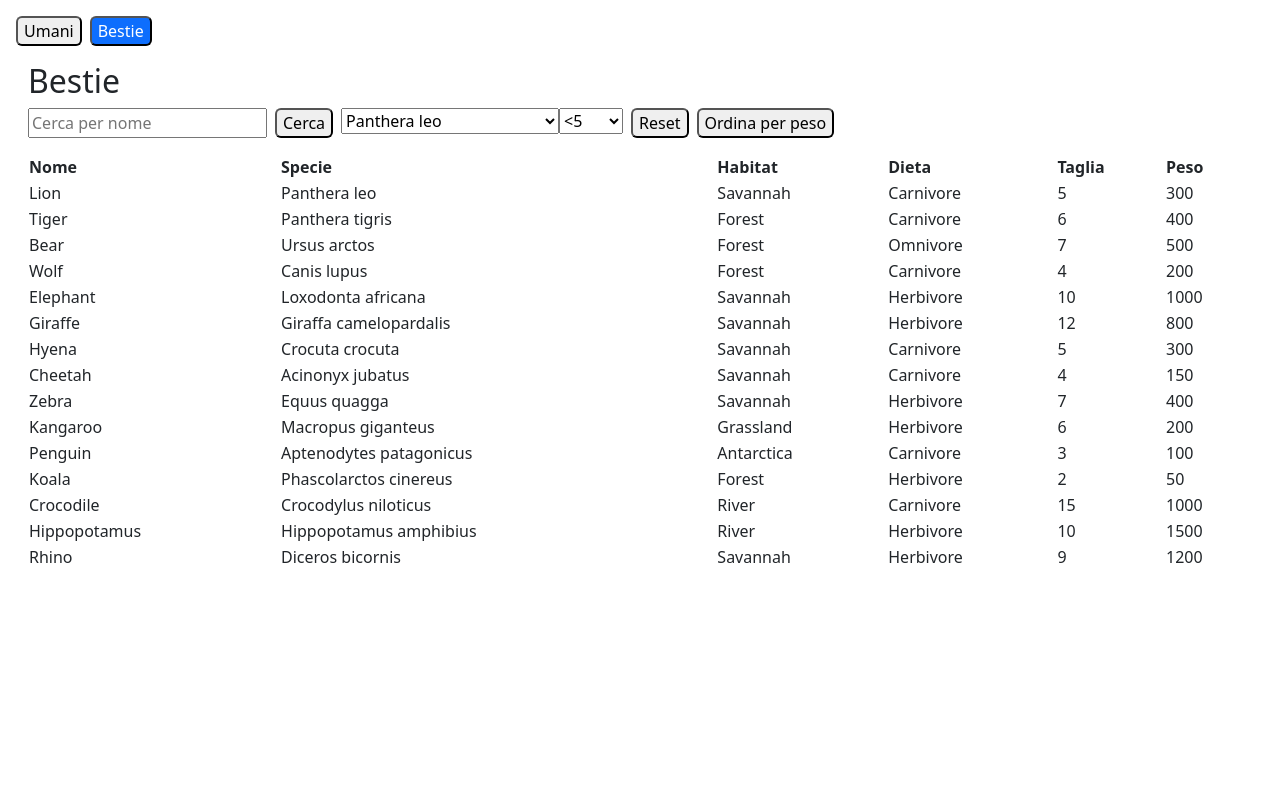
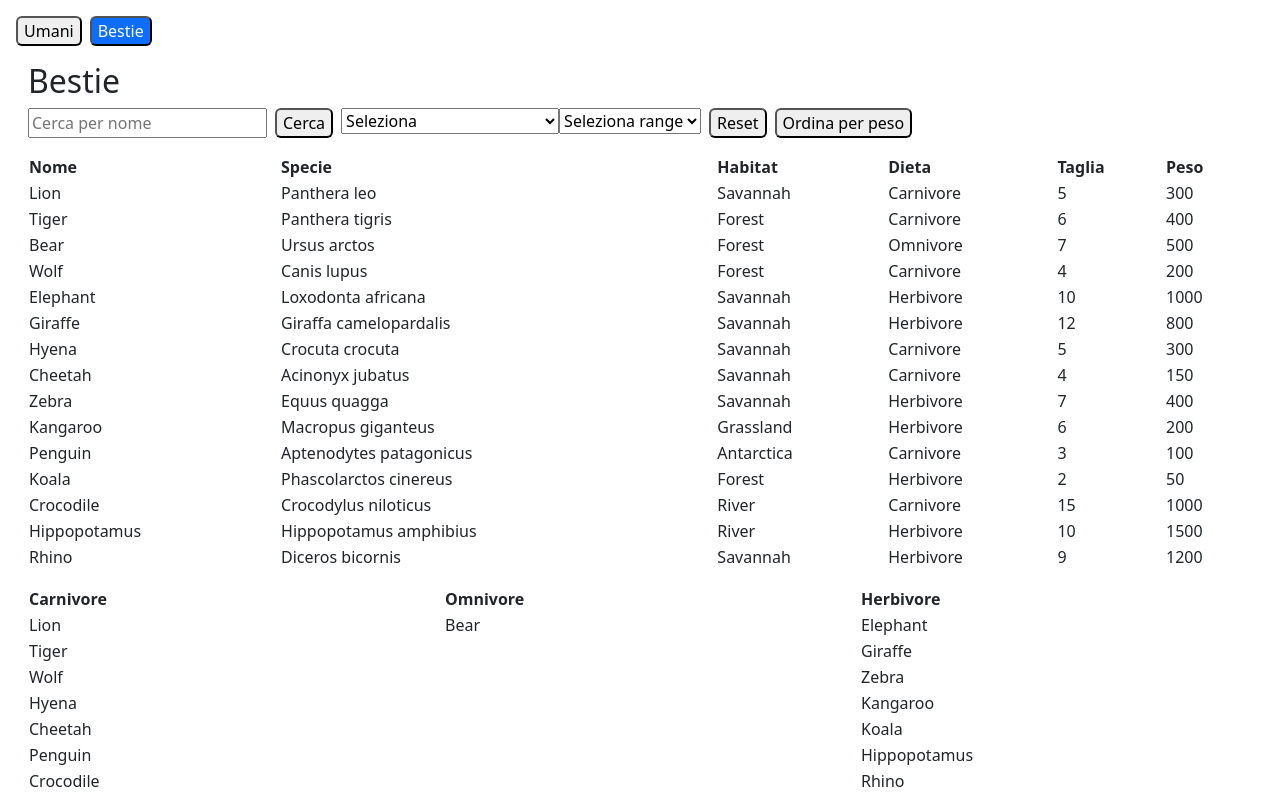
Before and after one commit to mpiccinnonode/ng-training, an Angular app: page /trial/humans in a window 1280 px wide. Both pictures are taken after a click on the button "Bestie". Built offline with nearby package versions, Linux system fonts and the light colour scheme.

Commit message:
refactor code add ngModel for searchbar and add table beasts

```diff
--- a/src/app/trial/beasts/beasts.component.html
+++ b/src/app/trial/beasts/beasts.component.html
@@ -45,4 +45,27 @@
       </tbody>
     </table>
   </div>
+
+  <div class="mt-3">
+    <div class="row">
+      @for (groupBeastDiet of groupedBeastsByDiet; track $index) {
+        <div class="col-md-4">
+          <table class="w-100">
+            <thead>
+              <tr>
+                <th>{{ groupBeastDiet.diet }}</th>
+              </tr>
+            </thead>
+            <tbody>
+              @for (name of groupBeastDiet.names; track $index) {
+                <tr>
+                  <td>{{ name }}</td>
+                </tr>
+              }
+            </tbody>
+          </table>
+        </div>
+      }
+    </div>
+  </div>
 </div>
--- a/src/app/trial/beasts/beasts.component.ts
+++ b/src/app/trial/beasts/beasts.component.ts
@@ -86,7 +86,7 @@ export class BeastsComponent implements OnInit {
   dietBeast(): DietBeast[] {
     let diets: string[] = this.beasts.map((item) => item.diet);
     const dietType = new Set(diets);
-    let groupedBeastsByDiet: DietBeast[] = [];
+    this.groupedBeastsByDiet = [];
 
     dietType.forEach((item) => {
       let beasts = this.beasts.filter((beast) => beast.diet === item);
@@ -94,13 +94,12 @@ export class BeastsComponent implements OnInit {
         diet: item,
         names: beasts.map((beast) => beast.name),
       };
-      groupedBeastsByDiet.push(res);
+      this.groupedBeastsByDiet.push(res);
     });
-    console.log(groupedBeastsByDiet);
-
-    return groupedBeastsByDiet;
+    console.log(this.groupedBeastsByDiet);
+    console.table(this.groupedBeastsByDiet);
+    return this.groupedBeastsByDiet;
   }
-
 
   private _getSpecies(): void {
     this.optionsbeastSpecies = this.beasts.map((items) => items.species);
--- a/src/app/trial/filters/filter-advance/filter-advance.component.html
+++ b/src/app/trial/filters/filter-advance/filter-advance.component.html
@@ -1,10 +1,12 @@
-<select (change)="onOptionSelect($event)">
+<select [(ngModel)]="selectedOption" (change)="submit.emit(selectedOption)">
+  <option value="" disabled selected>Seleziona</option>
   @for (option of options; track option) {
     <option [value]="option">{{ option }}</option>
   }
 </select>
-<select (change)="onRangeSelect($event)">
+<select [(ngModel)]="selectedRange" (change)="submitRange.emit(selectedRange)">
+  <option value="" disabled selected>Seleziona range</option>
   @for (optionRange of rangeOptions; track optionRange) {
-    <option [value]="optionRange">{{ optionRange }}</option>
+    <option [value]="optionRange">{{ optionRange}}</option>
   }
 </select>
--- a/src/app/trial/filters/filter-advance/filter-advance.component.ts
+++ b/src/app/trial/filters/filter-advance/filter-advance.component.ts
@@ -1,9 +1,10 @@
 import { Component, EventEmitter, Input, Output } from '@angular/core';
+import { FormsModule } from '@angular/forms';
 
 @Component({
   selector: 'app-filter-advance',
   standalone: true,
-  imports: [],
+  imports: [FormsModule],
   templateUrl: './filter-advance.component.html',
   styleUrl: './filter-advance.component.scss',
 })
@@ -11,21 +12,8 @@ export class FilterAdvanceComponent {
   @Output() submit = new EventEmitter<string>();
   @Output() submitRange = new EventEmitter<string>();
   @Input() options: string[] = [];
-  @Input() rangeOptions: (string | number | boolean)[] = [];
+  @Input() rangeOptions: string[] = [];
 
   selectedOption: string = '';
   selectedRange: string = '';
-
-  onOptionSelect(event: Event): void {
-    const selectElement = event.target as HTMLSelectElement;
-    this.selectedOption = selectElement.value;
-    this.submit.emit(this.selectedOption)
-  }
-
-  onRangeSelect(event: Event): void {
-    const selectElement = event.target as HTMLSelectElement;
-    this.selectedRange = selectElement.value;
-    this.submitRange.emit(this.selectedRange);
-  }
-
 }
--- a/src/app/trial/filters/searchbar/searchbar.component.html
+++ b/src/app/trial/filters/searchbar/searchbar.component.html
@@ -2,8 +2,7 @@
   <input
     type="text"
     placeholder="Cerca per nome"
-    (input)="onSearchInput($event)"
-    [value]="searchName"
+    [(ngModel)]="searchName"
   />
   <button class="rounded-2" type="button" (click)="submit.emit(searchName)">
     Cerca
--- a/src/app/trial/filters/searchbar/searchbar.component.ts
+++ b/src/app/trial/filters/searchbar/searchbar.component.ts
@@ -1,23 +1,15 @@
 import { Component, EventEmitter, Output } from '@angular/core';
+import { FormsModule } from '@angular/forms';
 
 @Component({
   selector: 'app-searchbar',
   standalone: true,
-  imports: [],
+  imports: [FormsModule],
   templateUrl: './searchbar.component.html',
   styleUrl: './searchbar.component.scss',
 })
 export class SearchbarComponent {
-  //Butt afuori un evento tipo string
   @Output() submit = new EventEmitter<string>();
-  //La stringa che mi serve per la ricerca
+
   searchName: string = '';
-
-  onSearchInput(event: Event): void {
-    //Mi vado a prendere quello che digito nell'input
-    const inputElement = event.target as HTMLInputElement;
-    console.log(inputElement.value);
-    //Assegnazione del valore digitato
-    this.searchName = inputElement.value;
-  }
 }
--- a/src/app/trial/humans/humans.component.ts
+++ b/src/app/trial/humans/humans.component.ts
@@ -31,6 +31,7 @@ export class HumansComponent implements OnInit {
     this._fetchData();
     this._getHumanOccupation();
     this._getAddressHumanOrderAlphabeticalState();
+
   }
 
   onSearchHumanName(searchName: string): void {
```
